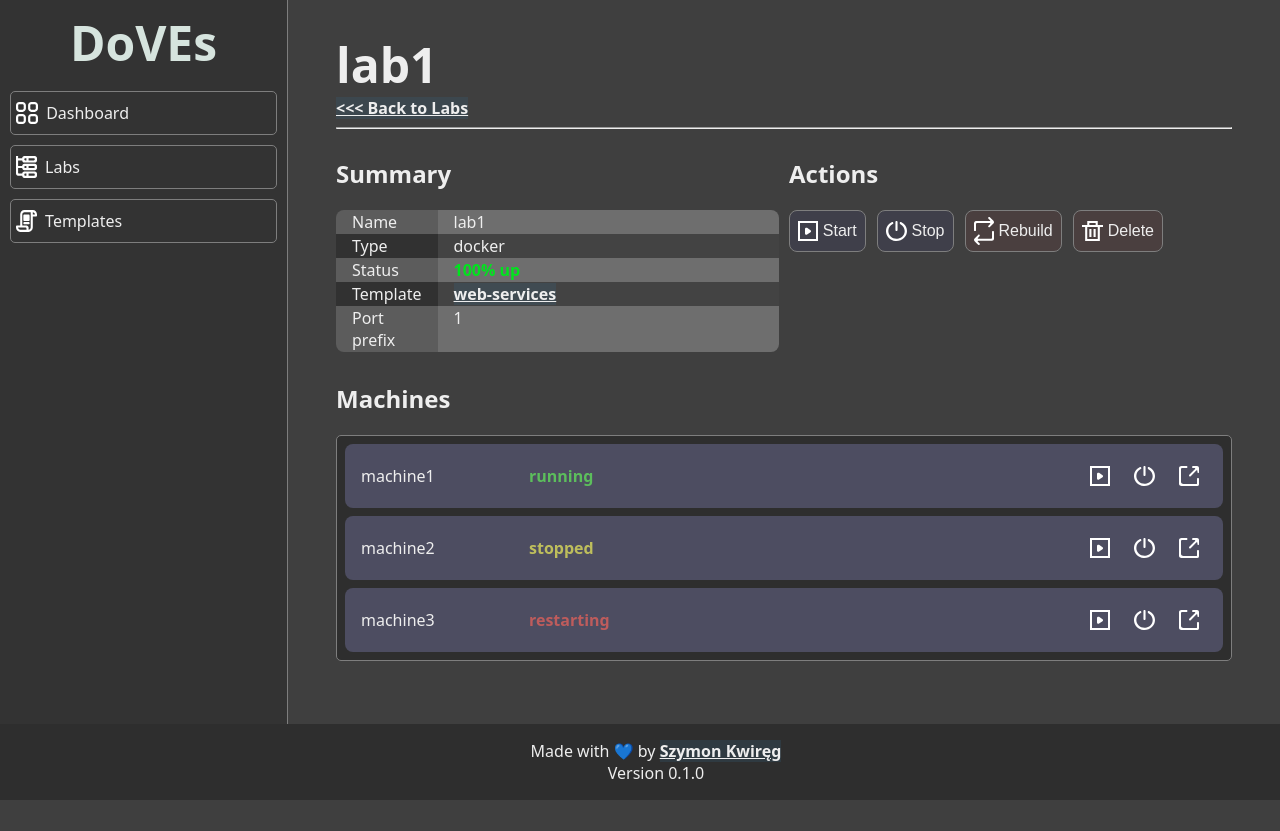
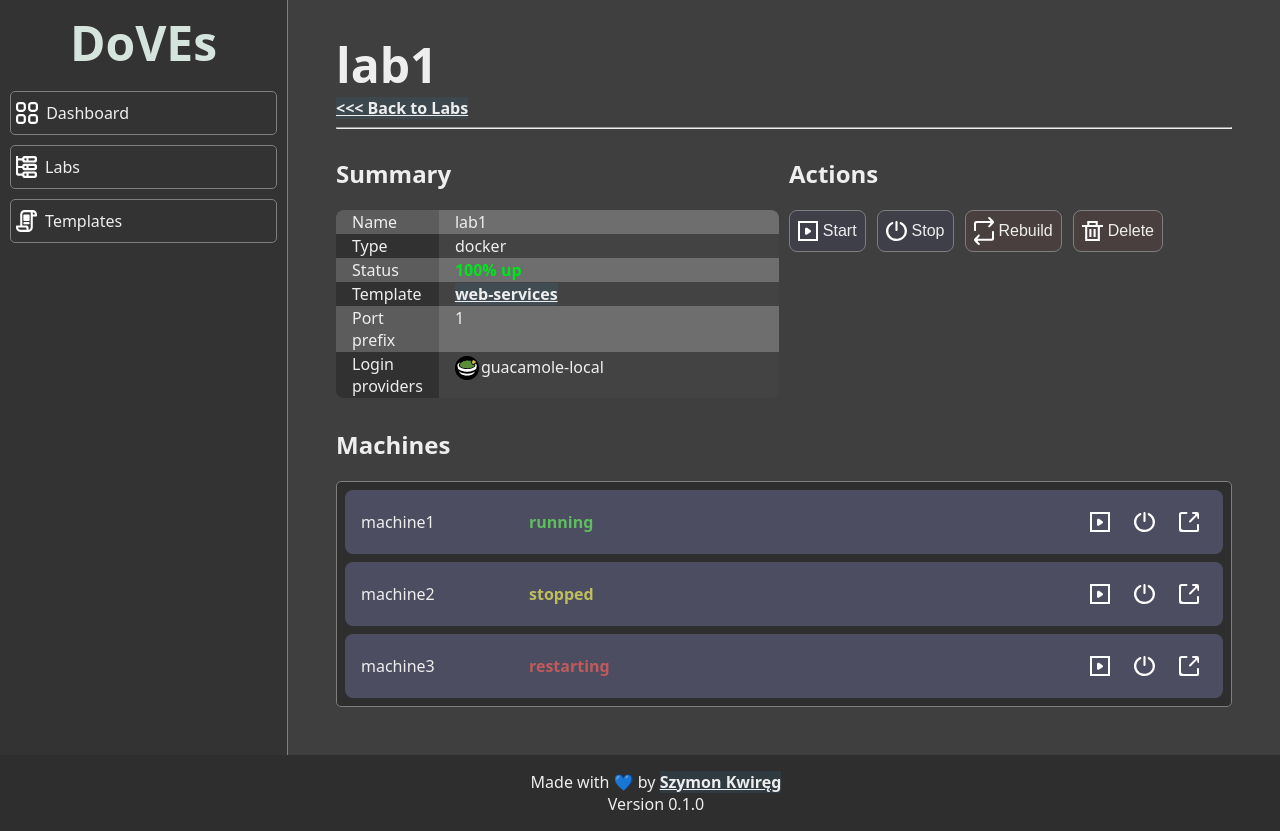
Before and after one commit to DvEyZ/doves-frontend, a React (Create React App) app: page /labs/lab1 in a window 1280 px wide. Before the commit the page ends 800 px from the top, so only its background shows below. Built offline with nearby package versions, Linux system fonts and the light colour scheme; a web font is replaced by a local one.

Commit message:
feat: added login providers to labs

```diff
--- a/src/components/Labs/LabCreator/LabCreator.jsx
+++ b/src/components/Labs/LabCreator/LabCreator.jsx
@@ -21,7 +21,17 @@ export class LabCreator extends React.Component
                     'web-services',
                     'routing'
                 ]
-            }
+            },
+            loginProviders: [
+                {
+                    name: 'guacamole-local',
+                    type: 'guacamole'
+                },
+                {
+                    name: 'guacamole-remote',
+                    type: 'guacamole'
+                }
+            ]
         }
     }
 
@@ -37,7 +47,8 @@ export class LabCreator extends React.Component
         data.type = f.get('type');
         data.machineCount = Number(f.get('machine_count'));
         data.template = f.get('template')
-        data.portPrefix = Number(f.get('port_prefix'))
+        data.portPrefix = Number(f.get('port_prefix'));
+        data.loginProviders = f.getAll('login_provider')
 
         console.log(data);
     }
@@ -89,6 +100,25 @@ export class LabCreator extends React.Component
                                 <input className='text-input' type='text' pattern='[1-5]{1}' id='port-prefix' name='port_prefix'
                                 title='Port prefix must be a digit from 1 to 5.' required/>
                             </div>
+                            <div className='form-value'>
+                                <label htmlFor='name'>Login providers: </label>
+                                <br/>
+                                <fieldset style={{border:'0', margin:'0', padding:'0', paddingTop:'0.2rem'}}>
+                                    {
+                                        this.state.loginProviders.map((v,i) => {
+                                            return <div style={{display:'inline-flex', marginTop:'2px', marginBottom:'2px'}} key={i}>
+                                                <input type="checkbox" name='login_provider' defaultChecked
+                                                style={{width:'1rem', height:'1rem'}} value={v.name}/>
+                                                <img style={{width:'1.5rem', height:'1.5rem', paddingRight:'2px'}}
+                                                    src={`/img/icons/${v.type}-login-provider.svg`} alt=''/>
+                                                <label style={{fontSize:'inherit', color:'inherit'}}>
+                                                    {v.name}
+                                                </label>
+                                            </div>
+                                        })
+                                    }
+                                </fieldset>
+                            </div>
                         </div>
 
                         <div className='lab-submit-container'>
--- a/src/components/Labs/LabDetails/LabDetails.jsx
+++ b/src/components/Labs/LabDetails/LabDetails.jsx
@@ -30,6 +30,12 @@ export class LabDetails extends React.Component
                     status: 'restarting'
                 }
             ],
+            loginProviders: [
+                {
+                    name: 'guacamole-local',
+                    type: 'guacamole',
+                }
+            ]
         }
     }
 
--- a/src/components/Labs/LabDetails/LabDetailsIndex.jsx
+++ b/src/components/Labs/LabDetails/LabDetailsIndex.jsx
@@ -38,6 +38,14 @@ export class LabDetailsIndex extends React.Component
                             </div>
                             <div className='summary-cell summary-key light'>Port prefix</div>
                             <div className='summary-cell summary-value light'>{this.state.portPrefix}</div>
+                            <div className='summary-cell summary-key dark'>Login providers</div>
+                            <div className='summary-cell summary-value dark' style={{paddingTop:'2px', paddingBottom:'2px'}}>
+                                {this.state.loginProviders.map((v,i) =>
+                                <div style={{display:'flex', paddingTop:'2px', paddingBottom:'2px'}} key={i}>
+                                    <img style={{width:'1.5rem', height:'1.5rem', paddingRight:'2px'}}
+                                    src={`/img/icons/${v.type}-login-provider.svg`}/>{v.name}
+                                </div>
+                            )}</div>
                         </div>
                     </div>
                     <div>
```
Also changed, not shown: public/img/icons/guacamole-login-provider.svg (added), public/manifest.json.
